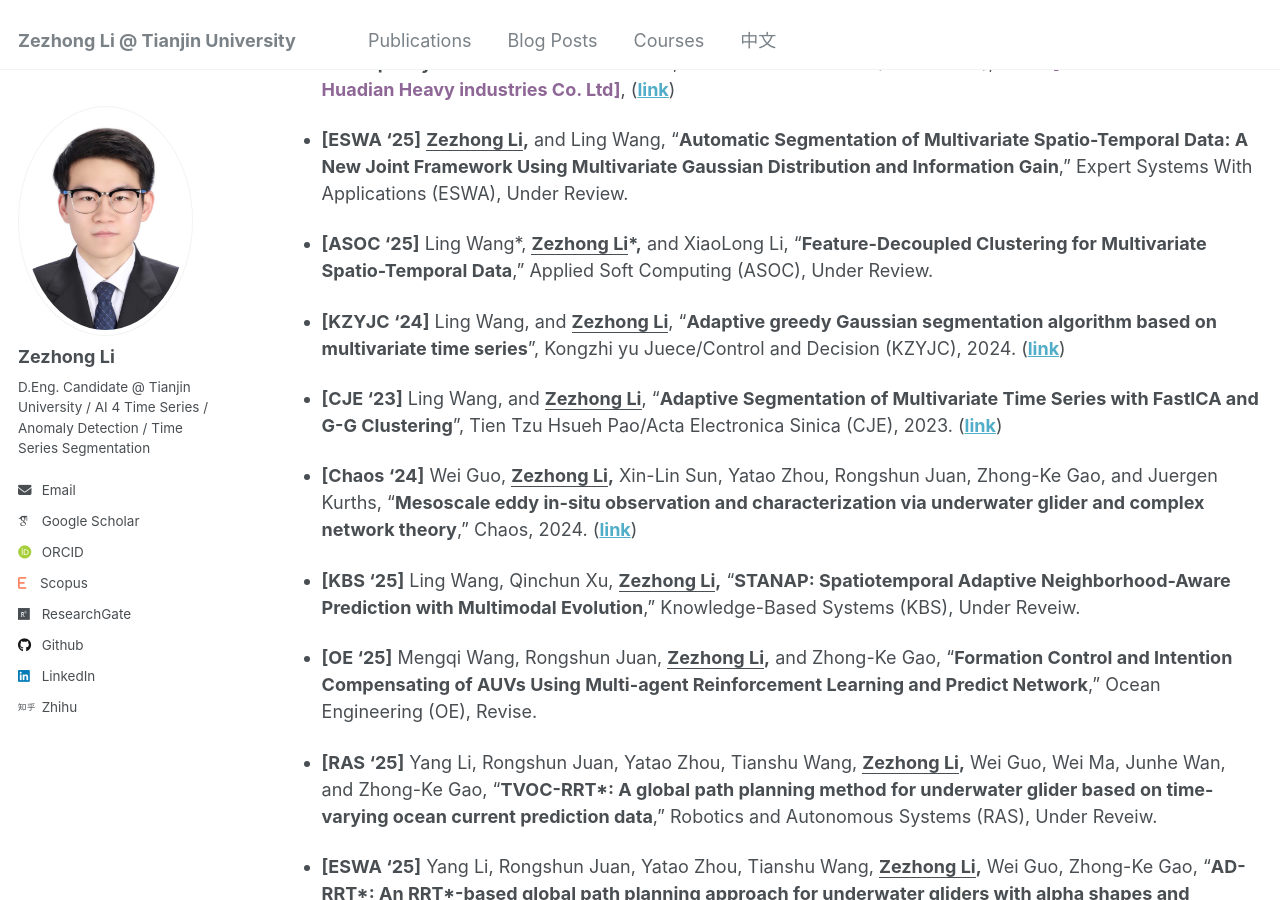
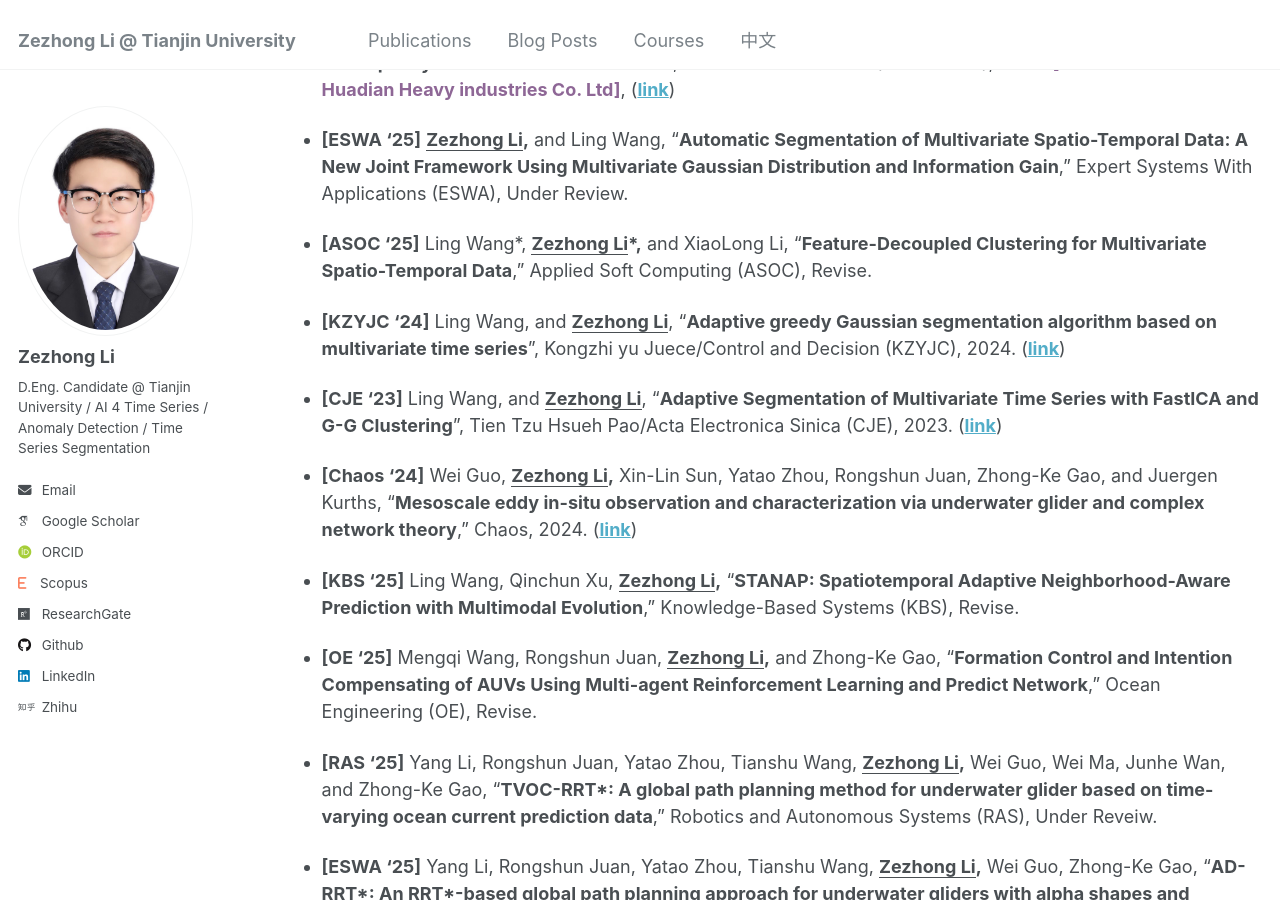
Before and after one commit to lzz19980125/lzz19980125.github.io, a Jekyll site: the page built from _pages/publications.md, in a window 1280 px wide and 900 px high, scrolled down 280 px. Built offline with Jekyll 4.4.1, drawn with Linux system fonts in a browser that asks for light colours; some web fonts are replaced.

Commit message:
Update publications.md

```diff
--- a/_pages/publications.md
+++ b/_pages/publications.md
@@ -13,7 +13,7 @@ author_profile: true
 
 - **[ESWA '25]** **<u>Zezhong Li</u>,** and Ling Wang, “**Automatic Segmentation of Multivariate Spatio-Temporal Data: A New Joint Framework Using Multivariate Gaussian Distribution and Information Gain**,” Expert Systems With Applications (ESWA), Under Review.
 
-- **[ASOC '25]** Ling Wang\*, **<u>Zezhong Li</u>\*,** and XiaoLong Li, “**Feature-Decoupled Clustering for Multivariate Spatio-Temporal Data**,” Applied Soft Computing (ASOC), Under Review.
+- **[ASOC '25]** Ling Wang\*, **<u>Zezhong Li</u>\*,** and XiaoLong Li, “**Feature-Decoupled Clustering for Multivariate Spatio-Temporal Data**,” Applied Soft Computing (ASOC), Revise.
 
 - **[KZYJC '24]** Ling Wang, and **<u>Zezhong Li</u>**, "**Adaptive greedy Gaussian segmentation algorithm based on multivariate time series**", Kongzhi yu Juece/Control and Decision (KZYJC), 2024. ([**link**](http://kzyjc.alljournals.cn/kzyjc/article/abstract/20240224?st=search))
 
@@ -21,7 +21,7 @@ author_profile: true
 
 - **[Chaos '24]** Wei Guo, **<u>Zezhong Li</u>,** Xin-Lin Sun, Yatao Zhou, Rongshun Juan, Zhong-Ke Gao, and Juergen Kurths, “**Mesoscale eddy in-situ observation and characterization via underwater glider and complex network theory**,” Chaos, 2024. ([**link**](https://pubs.aip.org/aip/cha/article-abstract/34/11/113104/3318599/Mesoscale-eddy-in-situ-observation-and?redirectedFrom=fulltext))
 
-- **[KBS '25]** Ling Wang, Qinchun Xu, **<u>Zezhong Li</u>,** “**STANAP: Spatiotemporal Adaptive Neighborhood-Aware Prediction with Multimodal Evolution**,” Knowledge-Based Systems (KBS), Under Reveiw.
+- **[KBS '25]** Ling Wang, Qinchun Xu, **<u>Zezhong Li</u>,** “**STANAP: Spatiotemporal Adaptive Neighborhood-Aware Prediction with Multimodal Evolution**,” Knowledge-Based Systems (KBS), Revise.
 
 - **[OE '25]** Mengqi Wang, Rongshun Juan, **<u>Zezhong Li</u>,** and Zhong-Ke Gao, “**Formation Control and Intention Compensating of AUVs Using Multi-agent Reinforcement Learning and Predict Network**,” Ocean Engineering (OE), Revise.
 
```
